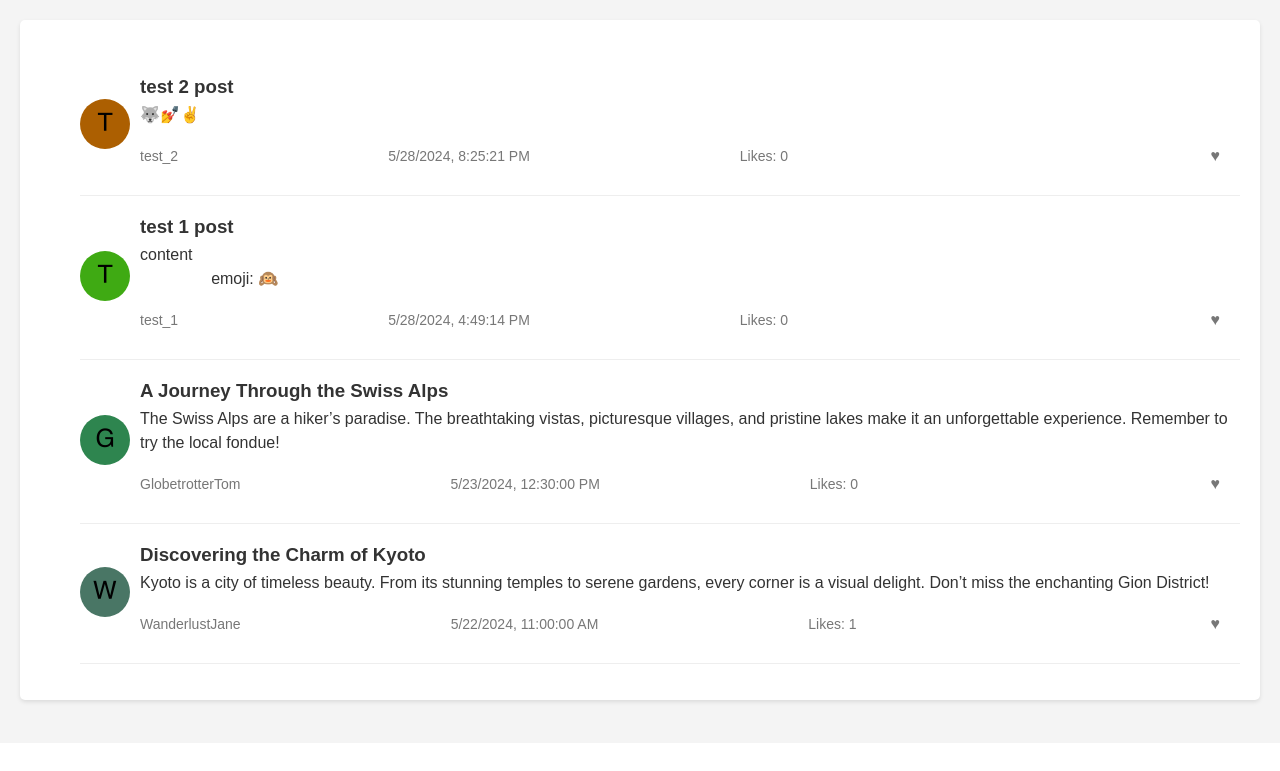
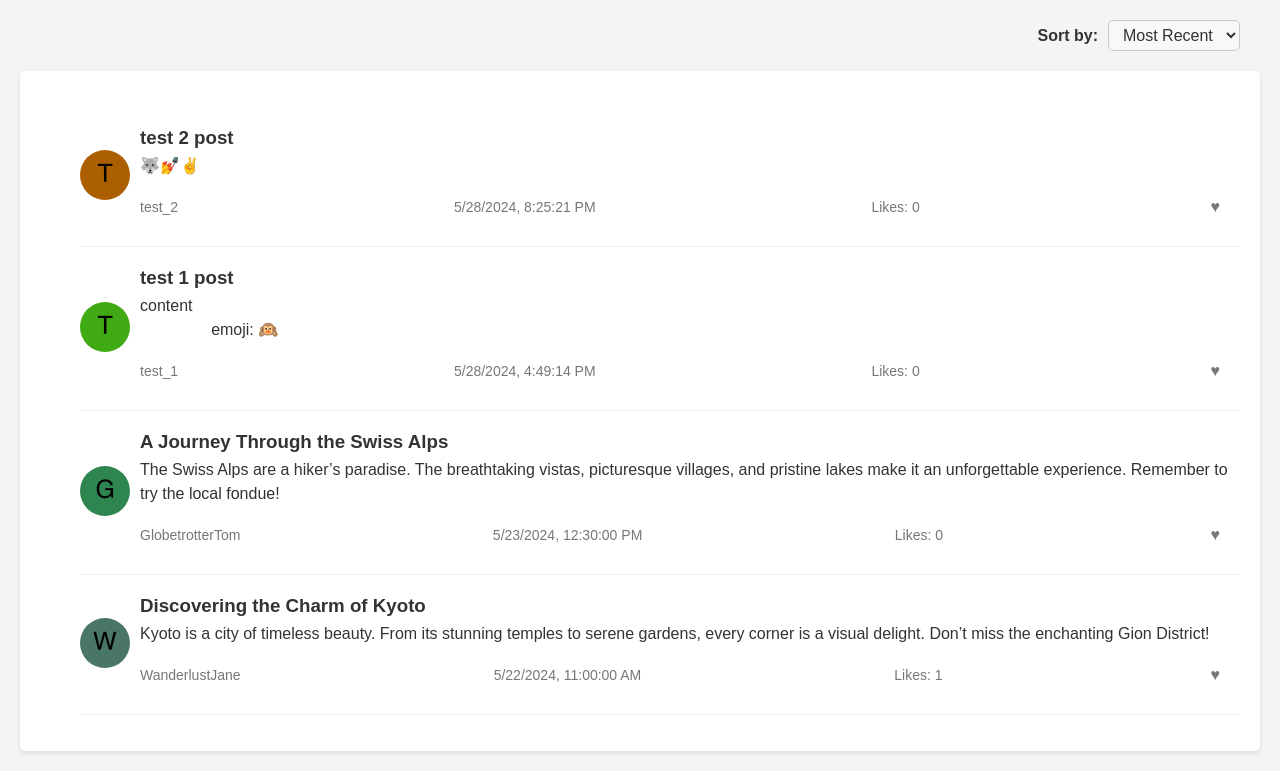
Before and after one commit to morweee/SoundPost, a Node server app: page / in a window 1280 px wide. Shown: the part 57-828 px from the top of the page. Before the commit the page ends 762 px from the top, so only its background shows below. Run offline with Node 20, Linux system fonts and the light colour scheme; data comes from the database, SQL or seed files in the repository; both versions use the stored data as it was after the commit; some libraries are stand-ins or nearby versions.

Commit message:
add dropdown menu to sort posts list by recency or likes amount

```diff
--- a/public/css/styles.css
+++ b/public/css/styles.css
@@ -205,6 +205,40 @@ button:hover {
     background-color: #555;
 }
 
+/* styles for the Sort Posts (dropdown menu) */
+.sort-posts {
+    display: flex;
+    justify-content: flex-end;
+    align-items: center;
+    margin-bottom: 20px;
+    padding-right: 20px;
+}
+
+.sort-posts label {
+    margin-right: 10px;
+    font-weight: bold;
+}
+
+.sort-posts select {
+    padding: 5px 10px;
+    border: 1px solid #ccc;
+    border-radius: 5px;
+    font-size: 16px;
+    background-color: #f8f8f8;
+    color: #333;
+    cursor: pointer;
+}
+
+.sort-posts select:hover {
+    background-color: #e6e6e6;
+}
+
+.sort-posts select:focus {
+    outline: none;
+    border-color: #999;
+    background-color: #fff;
+}
+
 /* Main Content Styles */
 .content-container {
     padding: 20px;
@@ -327,7 +361,7 @@ button:hover {
     display: flex;
     align-items: center;
     justify-content: space-between;
-    gap: 200px;
+    gap: 20px;
 }
 
 .post-author,
@@ -338,6 +372,12 @@ button:hover {
     margin-right: 10px;
 }
 
+.post-likes {
+    display: flex;
+    align-items: center;
+    margin-right: 5px;
+}
+
 .like-button,
 .delete-button {
     background: none;
@@ -345,7 +385,7 @@ button:hover {
     cursor: pointer;
     font-size: 16px;
     color: #777;
-    margin-left: auto;
+    margin-left: 0;
 }
 
 .like-button:hover,
--- a/server.js
+++ b/server.js
@@ -195,9 +195,18 @@ app.get('/googleLogout', (req, res) => {
 
 app.get('/', async (req, res) => {
     const db = await getDB();
-    const posts = await db.all('SELECT * FROM posts ORDER BY timestamp DESC')
     const user = await getCurrentUser(req) || {};
-    res.render('home', { posts, user, accessToken });
+    // default: render posts ordered by timestamp
+    let posts = await db.all('SELECT * FROM posts ORDER BY timestamp DESC')
+    const sortOption = req.query.sort;
+
+    // sort posts by likes if the sort query parameter is set to 'likes'
+    if (sortOption === 'likes') {
+        posts = await db.all('SELECT * FROM posts ORDER BY likes DESC');
+    } else {
+        posts = await db.all('SELECT * FROM posts ORDER BY timestamp DESC');
+    }
+    res.render('home', { posts, user, accessToken, sortRecent: sortOption === 'recent', sortLikes: sortOption === 'likes' });
 });
 
 // Username Registration Route
--- a/views/home.handlebars
+++ b/views/home.handlebars
@@ -34,6 +34,16 @@
             </div>
         </section>
     {{/if}}
+
+    {{!--  a dropdown menu at the top of the posts list on the home page,
+           to sort posts by either the number of likes or recency --}}
+    <section class="sort-posts">
+        <label for="sort">Sort by:</label>
+        <select id="sort" onchange="location = this.value;">
+            <option value="/?sort=recent" {{#if sortRecent}}selected{{/if}}>Most Recent</option>
+            <option value="/?sort=likes" {{#if sortLikes}}selected{{/if}}>Most Likes</option>
+        </select>
+    </section>
 
     <section class="posts-list">
         <!-- recent posts -->
```
Also changed, not shown: database.db, 1 other file.
